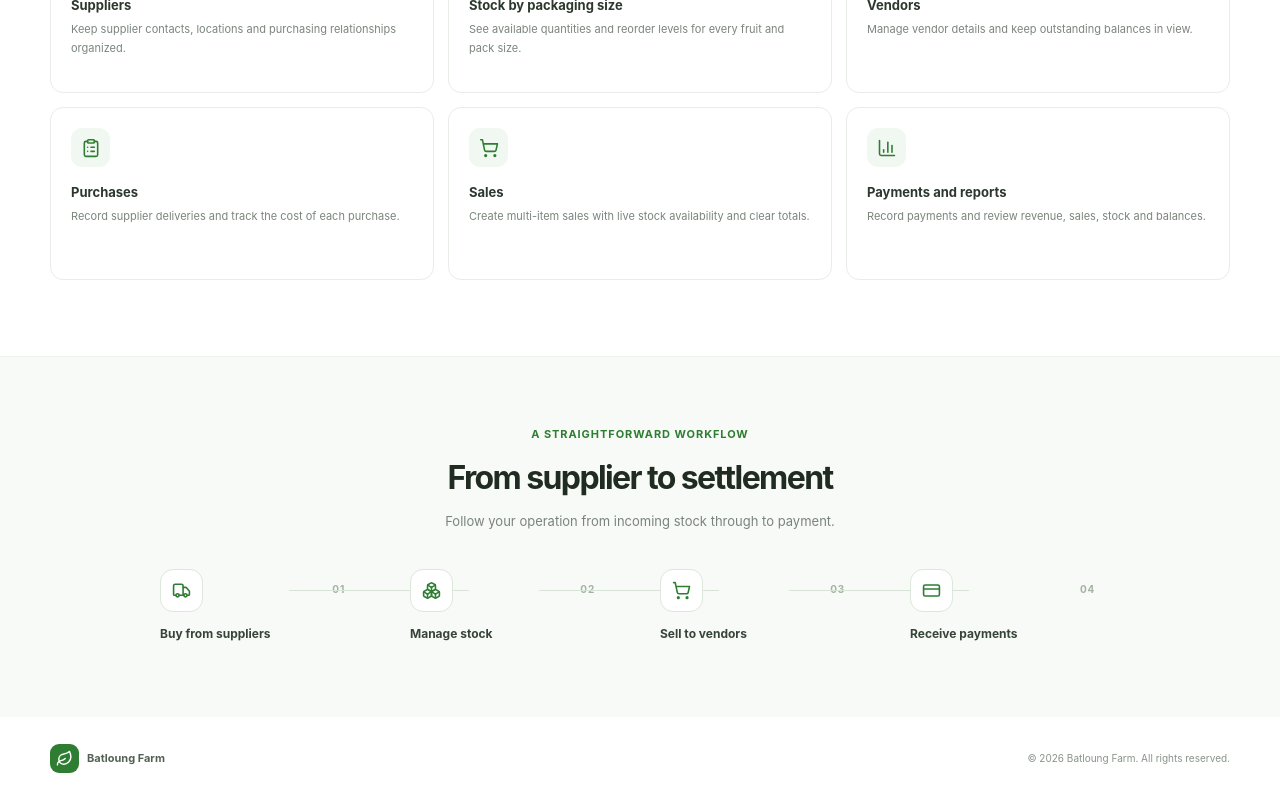
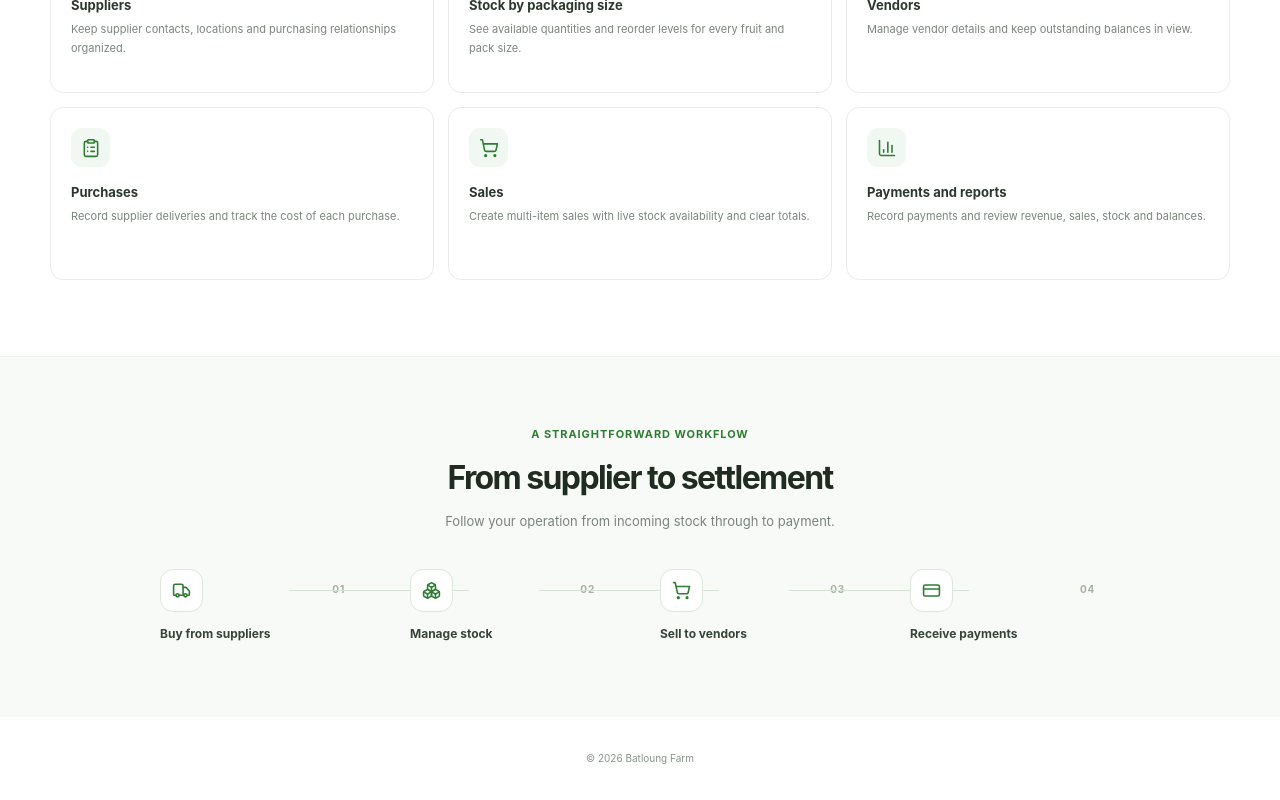
Before and after one commit to libeterefuoe/farm, a React (Vite) app in the folder frontend/: page / in a window 1280 px wide. Shown: the part 944-1744 px from the top of the page. Built offline with nearby package versions, Linux system fonts and the light colour scheme; no server answers.

Commit message:
update application

```diff
--- a/frontend/src/pages/Welcome.jsx
+++ b/frontend/src/pages/Welcome.jsx
@@ -52,7 +52,6 @@ export default function Welcome() {
           <span className="brand-mark"><Leaf size={21} strokeWidth={2.2} /></span>
           <span className="brand-name">Batloung Farm</span>
         </Link>
-        <Link to="/login" className="btn btn-primary welcome-nav-login">Admin Login</Link>
       </header>
 
       <main>
@@ -153,11 +152,7 @@ export default function Welcome() {
       </main>
 
       <footer className="welcome-footer">
-        <Link to="/" className="welcome-footer-brand">
-          <span className="brand-mark"><Leaf size={17} /></span>
-          <span>Batloung Farm</span>
-        </Link>
-        <span>© {new Date().getFullYear()} Batloung Farm. All rights reserved.</span>
+        © {new Date().getFullYear()} Batloung Farm
       </footer>
     </div>
   );
--- a/frontend/src/styles.css
+++ b/frontend/src/styles.css
@@ -457,9 +457,8 @@ input[type="checkbox"] { width: 16px; height: 16px; accent-color: var(--green-80
   border-bottom: 1px solid #edf0ed;
 }
 .welcome-brand { display: inline-flex; align-items: center; gap: 10px; color: #26352a; text-decoration: none; }
-.welcome-brand .brand-mark, .welcome-footer-brand .brand-mark { width: 36px; height: 36px; border-radius: 11px; }
+.welcome-brand .brand-mark { width: 36px; height: 36px; border-radius: 11px; }
 .brand-name { font-size: 16px; font-weight: 760; letter-spacing: -0.04em; }
-.welcome-nav-login { min-height: 39px; padding-inline: 17px; }
 .welcome-hero {
   display: grid;
   grid-template-columns: minmax(0, 1fr) minmax(400px, 0.95fr);
@@ -601,16 +600,14 @@ input[type="checkbox"] { width: 16px; height: 16px; accent-color: var(--green-80
 .welcome-footer {
   display: flex;
   align-items: center;
-  justify-content: space-between;
-  gap: 16px;
+  justify-content: center;
   width: min(100% - 64px, 1180px);
   min-height: 83px;
   margin: 0 auto;
   color: #89928a;
   font-size: 10px;
+  text-align: center;
 }
-.welcome-footer-brand { display: inline-flex; align-items: center; gap: 8px; color: #536154; font-size: 11px; font-weight: 700; text-decoration: none; }
-.welcome-footer-brand .brand-mark { width: 29px; height: 29px; border-radius: 9px; }
 
 /* Login page */
 .login-page { display: grid; min-height: 100vh; place-items: center; padding: 40px 24px; background: #f4f7f3; }
@@ -743,7 +740,6 @@ input[type="checkbox"] { width: 16px; height: 16px; accent-color: var(--green-80
   .data-table { min-width: 620px; }
   .data-table thead th, .data-table tbody td { padding-inline: 12px; }
   .welcome-nav, .welcome-hero, .section-wrap, .welcome-footer { width: calc(100% - 36px); }
-  .welcome-nav-login { min-height: 36px; padding-inline: 12px; font-size: 11px; }
   .brand-name { font-size: 14px; }
   .welcome-hero { padding-top: 47px; }
   .welcome-hero h1 { margin-top: 16px; font-size: clamp(35px, 10vw, 46px); }
@@ -757,7 +753,7 @@ input[type="checkbox"] { width: 16px; height: 16px; accent-color: var(--green-80
   .welcome-feature-card { min-height: 0; }
   .welcome-step { padding-inline: 4px; }
   .welcome-step h3 { font-size: 11px; }
-  .welcome-footer { align-items: flex-start; flex-direction: column; justify-content: center; gap: 7px; padding: 14px 0; }
+  .welcome-footer { min-height: 68px; padding: 14px 0; }
   .login-page { padding: 0; background: #fff; }
   .login-card { min-height: 100vh; border: 0; border-radius: 0; box-shadow: none; }
   .login-brand-panel { padding: 23px 22px 19px; }
```
